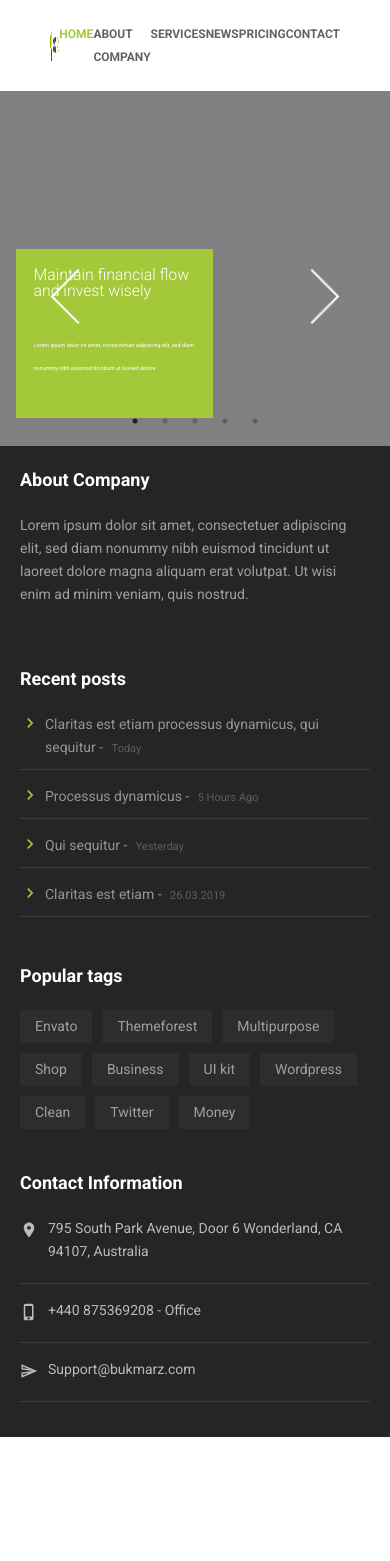
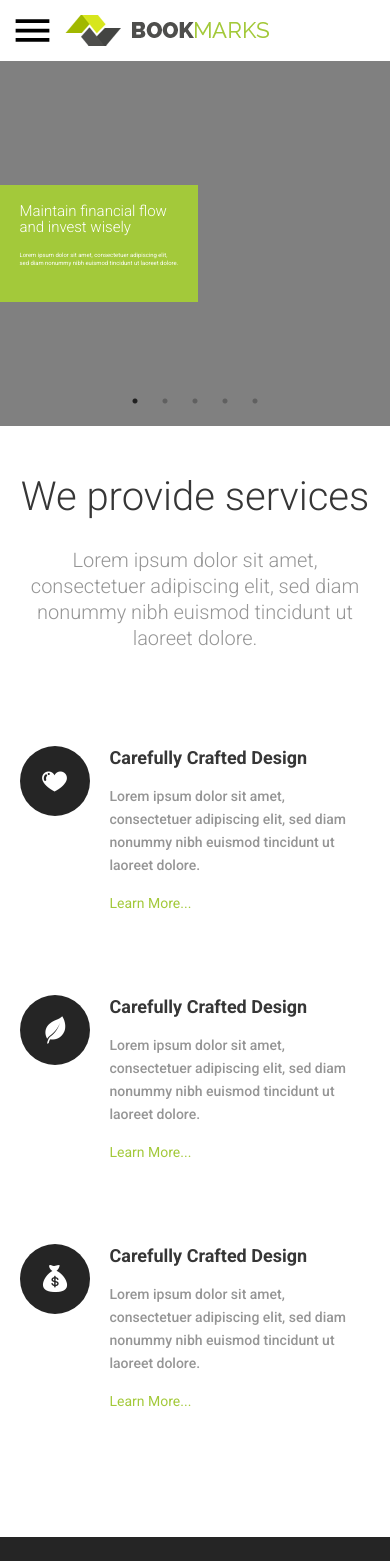
Before and after one commit to wildcod/bukmarz-web, a React (Create React App) app: page / in a window 390 px wide. Shown: the top 1561 px of the page. Before the commit the page ends 1437 px from the top, so only its background shows below. Built offline with nearby package versions, Linux system fonts and the light colour scheme.

Commit message:
finishing home page ui

```diff
--- a/src/components/common/header/Header.js
+++ b/src/components/common/header/Header.js
@@ -2,12 +2,22 @@ import React, {useState} from 'react';
 import style from './Header.module.scss';
 import { navLinks } from '../../../constants'
 import Logo from '../../../assets/img/logo.png'
+import Menu from '../../../assets/img/menu.svg'
+import SideBar from "./side-bar/SideBar";
 
 const Header = () => {
     const [openMenu, setOpenMenu] = useState(false)
+
+    const onCloseSideBar = () => {
+        setOpenMenu(false)
+    }
+
     return (
         <header className={style.headerWrapper}>
             <div className={style.container}>
+              <div className={style.menuBar}>
+                  <img src={Menu} onClick={() => setOpenMenu(true)} alt={'menu'} width={45} height={45} />
+              </div>
                <div className={style.logo}>
                    <img
                        src={Logo}
@@ -28,6 +38,22 @@ const Header = () => {
                  </nav>
                </div>
             </div>
+            {
+                openMenu ?
+                    <SideBar onClose={onCloseSideBar}>
+                        <div className={style.mobileNavLinks}>
+                            <ul>
+                                {
+                                    navLinks.map((link => (
+                                        <li className={link.displayName === 'Home' ? style.active : ''}>
+                                            {link.displayName}
+                                        </li>
+                                    )))
+                                }
+                            </ul>
+                        </div>
+                    </SideBar> : null
+            }
         </header>
     );
 };
--- a/src/components/common/header/Header.module.scss
+++ b/src/components/common/header/Header.module.scss
@@ -19,6 +19,12 @@
     align-items: center;
     flex-wrap: wrap;
     flex: 1;
+    .menuBar{
+      display: none;
+      @include for-size(phone-only){
+        display: block;
+      }
+    }
     .logo{
        flex: 2;
        display: flex;
@@ -26,6 +32,9 @@
          width: 204px;
          height: 31px;
        }
+      @include for-size(phone-only){
+        margin-left: 10px;
+      }
     }
     .navLinks{
       flex: 3;
@@ -52,8 +61,22 @@
 
       }
 
+      @include for-size(phone-only){
+        display: none;
+      }
+
     }
 
+  }
+
+  .mobileNavLinks{
+    padding: 2rem;
+    ul{
+      padding-left: 0;
+      li{
+        margin-bottom: 2rem;
+      }
+    }
   }
 
   @include for-size(tablet-portrait-up){
@@ -79,4 +102,9 @@
 
   }
 
+  @include for-size(phone-only){
+    padding: 1rem;
+    height: $phone-header-height;
+  }
+
 }
--- /dev/null
+++ b/src/components/common/header/side-bar/SideBar.js
@@ -0,0 +1,29 @@
+import React, {useEffect} from 'react';
+import style from './SideBar.module.scss'
+import close from '../../../../assets/img/close.svg'
+
+const SideBar = ({
+ children,
+ onClose
+ }) => {
+
+    useEffect(() => {
+        document.body.classList.add('overflow-hide');
+        return () => {
+            document.body.classList.remove('overflow-hide');
+        }
+    }, [])
+
+    return (
+        <div className={style.sideBarContainer}>
+           <div className={style.innerContainer}>
+               <div className={style.header}>
+                   <img onClick={onClose} src={close} width={20} height={20} alt={'close-icon'}/>
+               </div>
+               {children}
+           </div>
+        </div>
+    );
+};
+
+export default SideBar;
--- /dev/null
+++ b/src/components/common/header/side-bar/SideBar.module.scss
@@ -0,0 +1,24 @@
+@import "../../../../scss/mixins";
+@import "../../../../scss/variables";
+
+.sideBarContainer{
+   position: fixed;
+   left: 0;
+   top: 0;
+   width: 100%;
+   background: rgba(0, 0, 0, 0.1);
+   height: 100vh;
+
+   .innerContainer{
+     width: 80%;
+     height: 100vh;
+     background-color: $color-white;
+     padding: 1rem;
+   }
+
+   .header{
+     display: flex;
+     justify-content: flex-end;
+   }
+
+}
--- a/src/components/common/layout/Layout.module.scss
+++ b/src/components/common/layout/Layout.module.scss
@@ -3,4 +3,7 @@
 
 .layoutWrapper{
   margin-top: $desktop-header-height;
+  @include for-size(phone-only){
+    margin-top: $phone-header-height;
+  }
 }
--- a/src/components/pages/home-page/HomePage.js
+++ b/src/components/pages/home-page/HomePage.js
@@ -1,6 +1,7 @@
 import React from 'react';
 import style from './HomePage.module.scss'
 import HomeCarousel from "./home-carousel/HomeCarousel";
+import HomeServices from "./home-services/HomeServices";
 
 const HomePage = () => {
     return (
@@ -8,6 +9,7 @@ const HomePage = () => {
             <div className={style.carouselWrapper}>
                 <HomeCarousel />
             </div>
+            <HomeServices />
         </div>
     );
 };
--- a/src/components/pages/home-page/home-carousel/HomeCarousel.js
+++ b/src/components/pages/home-page/home-carousel/HomeCarousel.js
@@ -28,7 +28,15 @@ const HomeCarousel = () => {
         slidesToShow: 1,
         nextArrow: <SlideArrow arrow={'right'}/>,
         prevArrow: <SlideArrow arrow={'left'}/>,
-        slidesToScroll: 1
+        slidesToScroll: 1,
+        responsive: [
+            {
+                breakpoint: 599,  // for mobile
+                settings: {
+                    arrows: false,
+                    pauseOnFocus: true
+                }
+            }]
     };
     return (
         <Slider {...settings} className={style.sliderContainer}>
--- a/src/components/pages/home-page/home-carousel/HomeCarousel.module.scss
+++ b/src/components/pages/home-page/home-carousel/HomeCarousel.module.scss
@@ -37,4 +37,25 @@
 
   }
 
+  @include for-size(phone-only){
+    .sliderContainerOne{
+      justify-content: center;
+      padding-left: 0;
+      padding-right: 0;
+
+      .card{
+        h1{
+          font-size: 1.5rem;
+        }
+
+        p{
+          font-size: 0.59rem;
+          margin: 0;
+          line-height: 8px;
+        }
+      }
+
+    }
+  }
+
 }
--- /dev/null
+++ b/src/components/pages/home-page/home-services/HomeServices.js
@@ -0,0 +1,57 @@
+import React from 'react';
+import style from './HomeServices.module.scss'
+import heartImage from '../../../../assets/img/heart-white.png'
+import leafImage from '../../../../assets/img/leaf-white.png'
+import moneyImage from '../../../../assets/img/money-bag-white.png'
+
+const HomeServices = () => {
+    return (
+        <div className={style.homeServices}>
+           <h2>We provide services</h2>
+            <p>
+                Lorem ipsum dolor sit amet, consectetuer adipiscing elit, sed diam nonummy nibh euismod tincidunt ut laoreet dolore.
+            </p>
+            <div className={style.gridContainer}>
+                {
+                    cards.map((card) => (
+                        <div className={style.card}>
+                            <div className={style.left}>
+                                <div>
+                                    <img width={30} height={30} src={card.imageUrl} alt={'service-images'}/>
+                                </div>
+                            </div>
+                            <div className={style.right}>
+                                <h5>{card.title}</h5>
+                                <p>{card.desc}</p>
+                                <a href={'#'}>
+                                    <span>Learn More...</span>
+                                </a>
+                            </div>
+                        </div>
+                    ))
+                }
+            </div>
+        </div>
+    );
+};
+
+export default HomeServices;
+
+
+const cards = [
+    {
+        imageUrl: heartImage,
+        title: 'Carefully Crafted Design',
+        desc: 'Lorem ipsum dolor sit amet, consectetuer adipiscing elit, sed diam nonummy nibh euismod tincidunt ut laoreet dolore.'
+    },
+    {
+        imageUrl: leafImage,
+        title: 'Carefully Crafted Design',
+        desc: 'Lorem ipsum dolor sit amet, consectetuer adipiscing elit, sed diam nonummy nibh euismod tincidunt ut laoreet dolore.'
+    },
+    {
+        imageUrl: moneyImage,
+        title: 'Carefully Crafted Design',
+        desc: 'Lorem ipsum dolor sit amet, consectetuer adipiscing elit, sed diam nonummy nibh euismod tincidunt ut laoreet dolore.'
+    }
+]
--- /dev/null
+++ b/src/components/pages/home-page/home-services/HomeServices.module.scss
@@ -0,0 +1,101 @@
+@import "../../../../scss/mixins";
+@import "../../../../scss/variables";
+
+.homeServices{
+  padding: 5%;
+  background-color: $color-white;
+
+  h2{
+    font-size: 46px;
+    line-height: 41px;
+    font-weight: 300;
+  }
+
+  > p{
+    font-size: 24px;
+    line-height: 28px;
+    max-width: 720px;
+    font-weight: 300;
+    margin-bottom: 40px;
+  }
+
+  .gridContainer{
+    display: flex;
+    padding: 4rem 0 2.5rem 0;
+    flex: 1;
+
+    .card{
+      display: flex;
+      flex: 1;
+
+      .left{
+        flex: 1;
+        div {
+          display: flex;
+          justify-content: center;
+          align-items: center;
+          background-color: $color-primary-black;
+          border-radius: 50%;
+          width: 70px;
+          height: 70px;
+          img {
+            width: 30px;
+            height: 30px;
+            object-fit: contain;
+          }
+        }
+      }
+
+      .right{
+        flex: 5;
+        padding-left: 20px;
+        padding-right: 20px;
+        h5{
+          font-weight: 600;
+          font-size: 18px;
+          line-height: 24px;
+        }
+        p{
+          font-size: 14px;
+          line-height: 23px;
+          font-weight: 500;
+          margin-bottom: 10px;
+        }
+        span{
+          color: $color-primary-green;
+        }
+      }
+
+    }
+
+    @include for-size(phone-only){
+      flex-direction: column;
+
+      .card{
+        margin-bottom: 8rem;
+        .right {
+          p{
+            margin-bottom: 0;
+          }
+        }
+      }
+
+    }
+
+  }
+
+  @include for-size(phone-only){
+    padding-top: 5rem;
+    h2{
+      font-size: 40px;
+      text-align: center;
+    }
+    > p{
+      padding-top: 1rem;
+      font-size: 20px;
+      line-height: 26px;
+      text-align: center;
+    }
+  }
+
+}
--- a/src/index.css
+++ b/src/index.css
@@ -327,3 +327,9 @@ blockquote + p {
 .slick-dots{
   bottom: 15px !important;
 }
+
+@media (max-width: 600px) {
+    .overflow-hide {
+        overflow: hidden;
+    }
+}
--- a/src/scss/variables.scss
+++ b/src/scss/variables.scss
@@ -10,7 +10,7 @@ $big-desktop-up: 1800px;
 //header
 $desktop-header-height: 91px;
 $desktop-static-home-height:$desktop-header-height;
-$phone-header-height: 51px;
+$phone-header-height: 61px;
 
 //aspect ration
 $home-banner-aspect-ratio-desktop: 2.49;
@@ -22,3 +22,4 @@ $color-medium-grey: #636363;
 $color-primary-green: #a3c93a;
 $color-white: #ffffff;
 $color-primary-black: #252525;
+$color-black:#000;
```
Also changed, not shown: src/assets/img/close.svg (added), src/assets/img/menu.svg (added).
